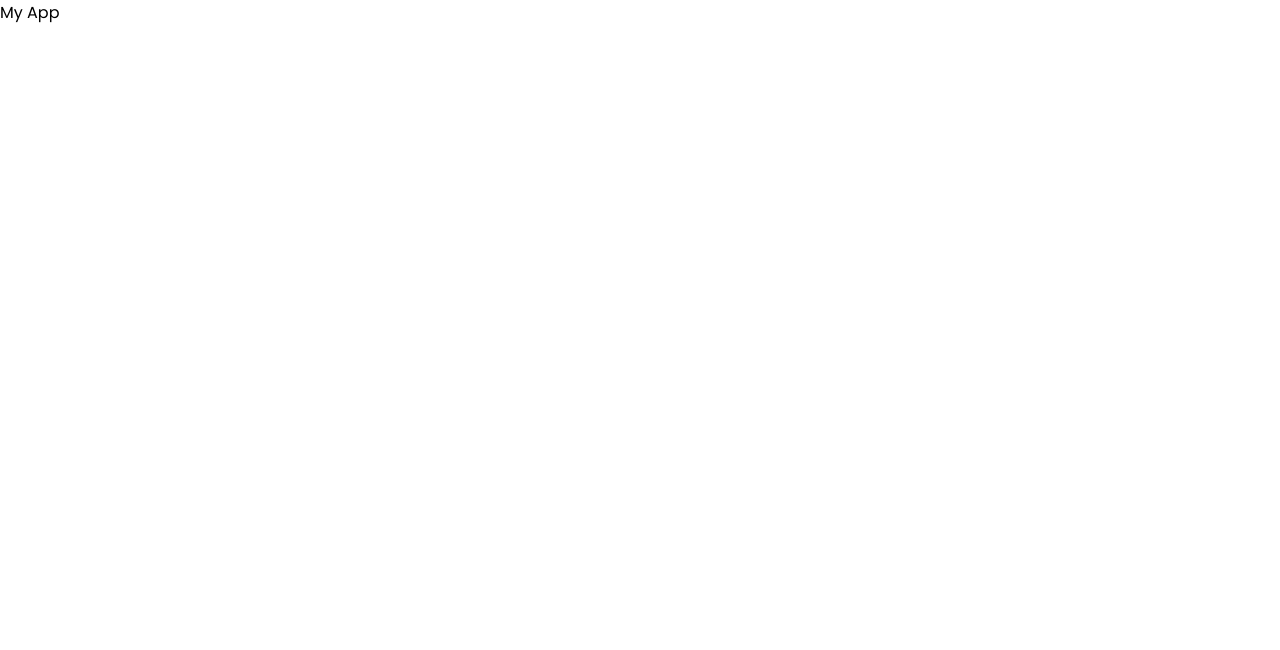
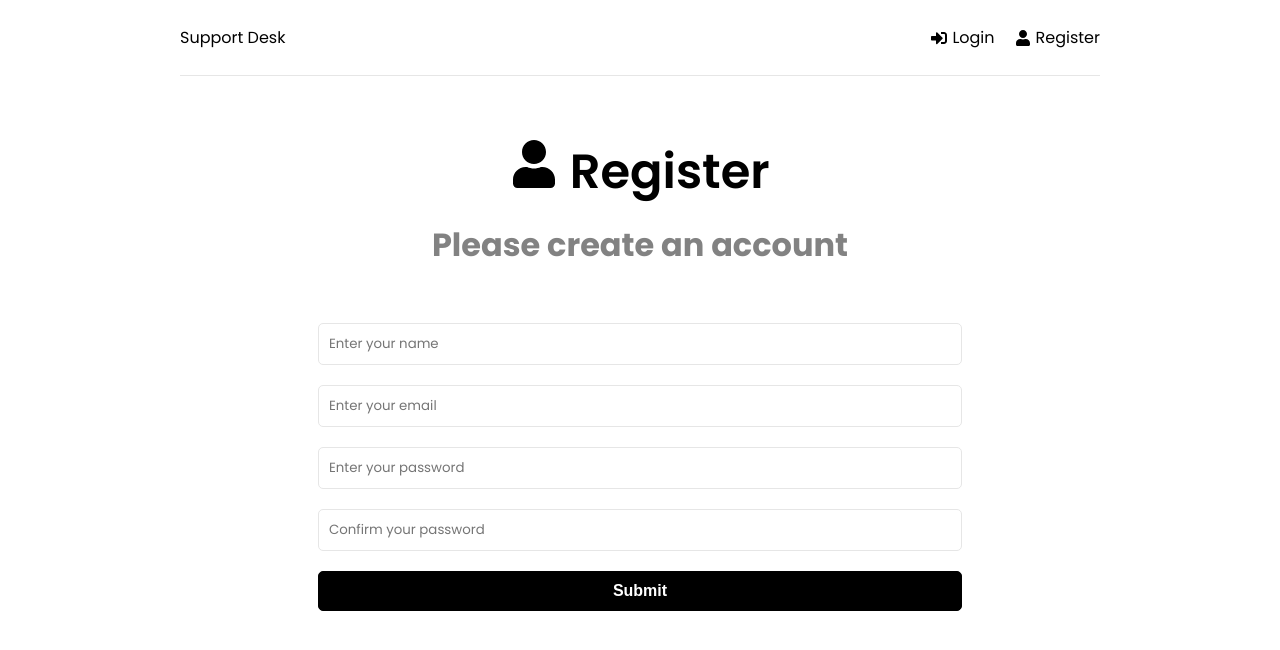
Before and after one commit to justin-hill426/support-desk, a React (Create React App) app in the folder frontend/: page /register in a window 1280 px wide. Shown: the top 650 px of the page. Built offline with nearby package versions, Linux system fonts and the light colour scheme.

Commit message:
Added a register page

```diff
--- a/frontend/src/App.js
+++ b/frontend/src/App.js
@@ -1,8 +1,28 @@
+import {BrowserRouter as Router, Routes, Route} from 'react-router-dom'
+import Header from './components/Header';
+import Home from './pages/Home';
+import Login from './pages/Login';
+import Register from './pages/Register';
+import {ToastContainer} from 'react-toastify'
+import 'react-toastify/dist/ReactToastify.css'
+
+
+
 function App() {
   return (
-    <div>
-      My App
-    </div>
+    <>
+      <Router>
+        <div className="container">
+        <Header/>
+          <Routes>
+            <Route path='/' element={<Home/>}/>
+            <Route path='/login' element={<Login/>}/>
+            <Route path='/register' element={<Register/>}/>
+          </Routes>
+        </div>
+      </Router>
+      <ToastContainer />
+    </>
   );
 }
 
--- /dev/null
+++ b/frontend/src/components/Header.js
@@ -0,0 +1,26 @@
+import {FaSignInAlt, FaSignOutAlt, FaUser} from 'react-icons/fa'
+import {Link} from 'react-router-dom'
+
+const Header = () => {
+  return (
+    <header className='header'>
+      <div className="logo">
+        <Link to="/">Support Desk</Link>
+      </div>
+      <ul>
+        <li>
+          <Link to="/login">
+            <FaSignInAlt /> Login
+          </Link>
+        </li>
+        <li>
+          <Link to="/register">
+            <FaUser /> Register
+          </Link>
+        </li>
+      </ul>
+    </header>
+  )
+}
+
+export default Header
--- a/frontend/src/pages/Register.js
+++ b/frontend/src/pages/Register.js
@@ -1,8 +1,66 @@
 import React from 'react'
+import { useState } from 'react'
+import { FaUser } from 'react-icons/fa'
+import {toast} from 'react/toastify'
 
 const Register = () => {
+  const [formData, setFormData] = useState({
+    name: '',
+    email: '',
+    password: '',
+    password2: '',
+  })
+
+  const {name, email, password, password2} = formData
+
+  const onChange = (e) => {
+    setFormData((prevState) => ({
+      ...prevState,
+      [e.target.name]: e.target.value,
+    }))
+  }
+
+  const onSubmit = (e) => {
+    e.preventDefault()
+
+    if(password !== password2) {
+      toast.error('Passwords do not match')
+    }
+  }
+
+
+
   return (
-    <div>Register</div>
+    <>
+      <section className="heading">
+        <h1>
+          <FaUser/> Register
+        </h1>
+        <p>Please create an account</p>
+      </section>
+
+      <section className="form">
+        <form onSubmit={onSubmit}>
+          <div className="form-group">
+            <input name='name' type="text" id='name' value={name} onChange={onChange} placeholder="Enter your name" className="form-control" />
+          </div>
+          <div className="form-group">
+            <input name='email' type="email" id='email' value={email} onChange={onChange} placeholder="Enter your email" className="form-control" />
+          </div>
+          <div className="form-group">
+            <input name='password' type="password" id='password' value={password} onChange={onChange} placeholder="Enter your password" className="form-control" />
+          </div>
+          <div className="form-group">
+            <input name='password2' type="password" id='password2' value={password2} onChange={onChange} placeholder="Confirm your password" className="form-control" />
+          </div>
+          <div className="form-group">
+            <button className="btn btn-block">
+              Submit
+            </button>
+          </div>
+        </form>
+      </section>
+    </>
   )
 }
 
```
